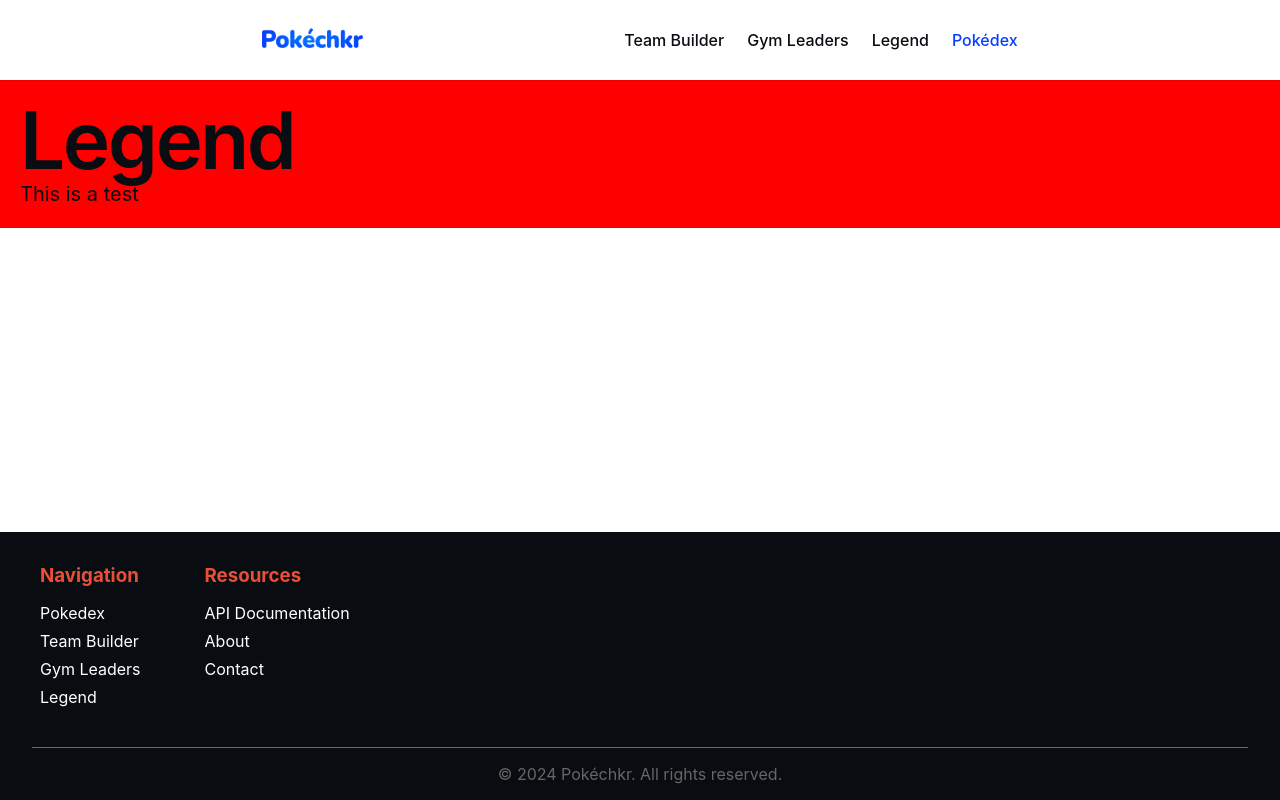
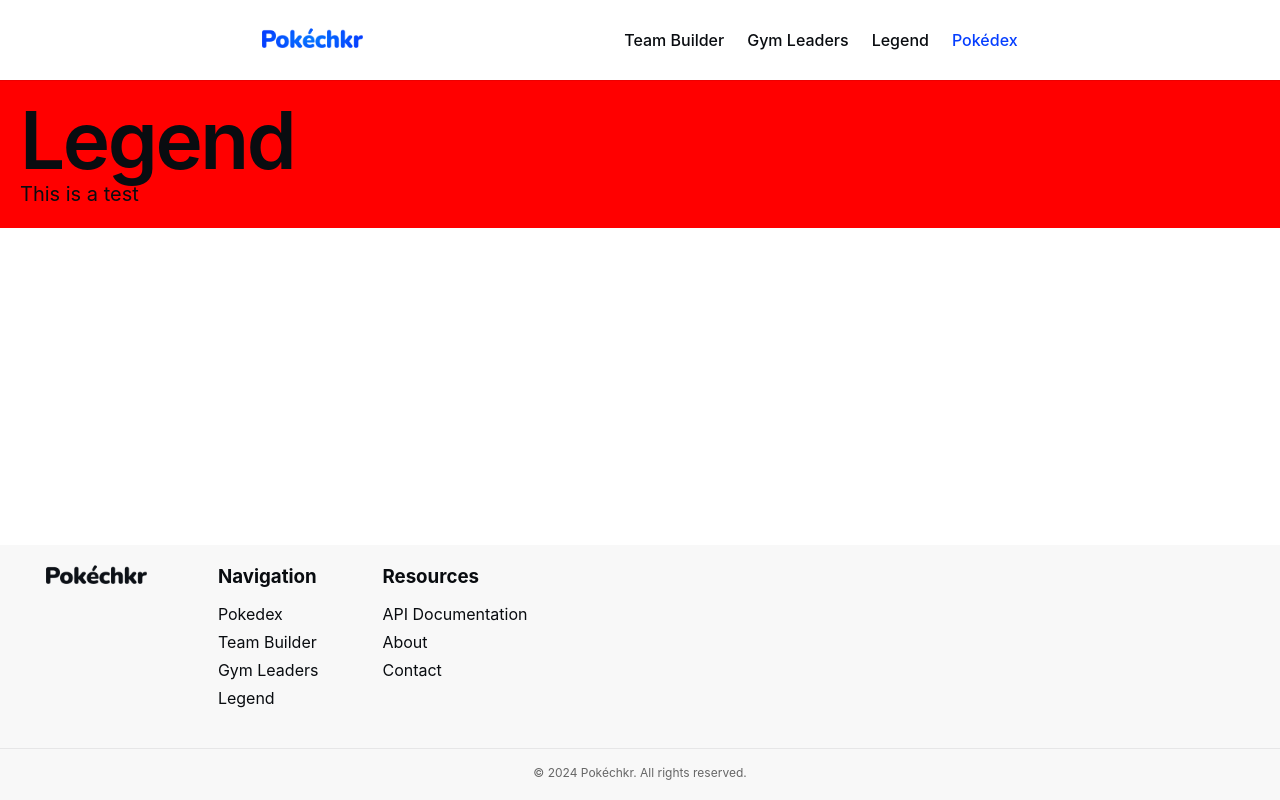
Before and after one commit to franciscoreyes9/Pokechkr, a React (Create React App) app: page /legend in a window 1280 px wide. Built offline with nearby package versions, Linux system fonts and the light colour scheme.

Commit message:
Fixed _footer.scss.
Signed-off-by: Francisco Reyes <francisco.reyes@itsrizzoli.it>

```diff
--- a/src/components/Footer.js
+++ b/src/components/Footer.js
@@ -1,8 +1,17 @@
+import logoBlack from '../assets/images/logo-black.png';
+import {NavLink} from "react-router-dom";
+
 const Footer = () => {
     return (
         <footer className="footer">
             <div className="footer__container">
                 <div className="footer__content">
+                    <div className="footer__section">
+                        <NavLink to="/" className="navbar__link">
+                            <img src={logoBlack} alt="LogoBlack"/>
+                        </NavLink>
+                    </div>
+
                     <div className="footer__section">
                         <h3>Navigation</h3>
                         <ul>
--- a/src/pages/Home.js
+++ b/src/pages/Home.js
@@ -53,7 +53,7 @@ const Home = () => {
                     our system, you'll be able to monitor your progress, study the best strategies, and perfect
                     your trainer skills. Be prepared for the next showdown and prove that you're the strongest!
                 </p>
-                <GymLeader key={"drake"} gymLeaderData={"drake"}/>
+                <GymLeader key={"tate-liza"} gymLeaderData={"tate & liza"}/>
                 <div className="row">
                     <button className="btn btn-arrow"><Link to="gym-leaders">
                         Fight Gym Leaders
--- a/src/styles/components/_footer.scss
+++ b/src/styles/components/_footer.scss
@@ -1,8 +1,8 @@
 .footer {
-  background-color: $primary;
-  color: $navbar-text;
-  padding: 2rem 2rem 1rem;
-  margin-top: auto;
+  background-color: $gray-100;
+  color: $text-primary;
+  padding: 20px 0;
+  margin-top: 1px;
 
   &__container {
     max-width: 1200px;
@@ -19,7 +19,7 @@
 
   &__section {
     h3 {
-      color: $secondary;
+      color: $text-primary;
       margin-bottom: 1rem;
     }
 
@@ -32,7 +32,7 @@
     }
 
     a {
-      color: $navbar-text;
+      color: $text-primary;
       text-decoration: none;
       transition: color 0.3s ease;
 
@@ -43,10 +43,11 @@
   }
 
   &__copyright {
+    font-size: 12px;
     text-align: center;
     margin-top: 2rem;
     padding-top: 1rem;
-    border-top: 1px solid $gray-600;
+    border-top: 1px solid rgba($gray-900, 0.075);
     color: $text-secondary;
   }
 }
```
Also changed, not shown: src/assets/images/logo-black.png (added).
